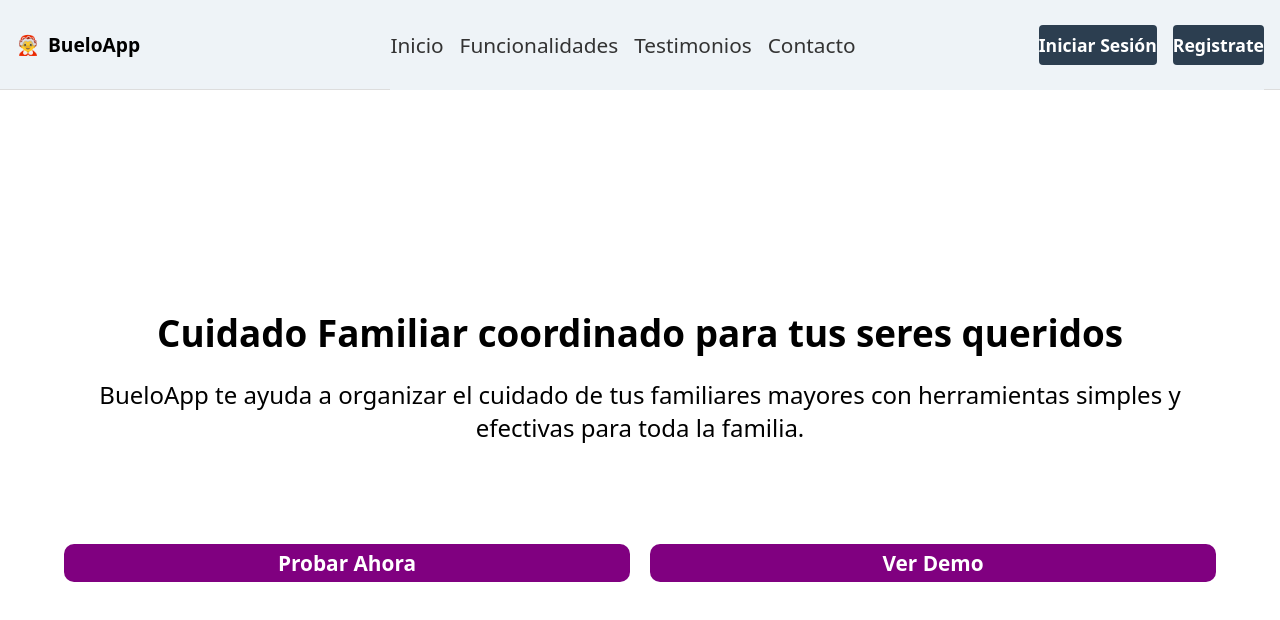
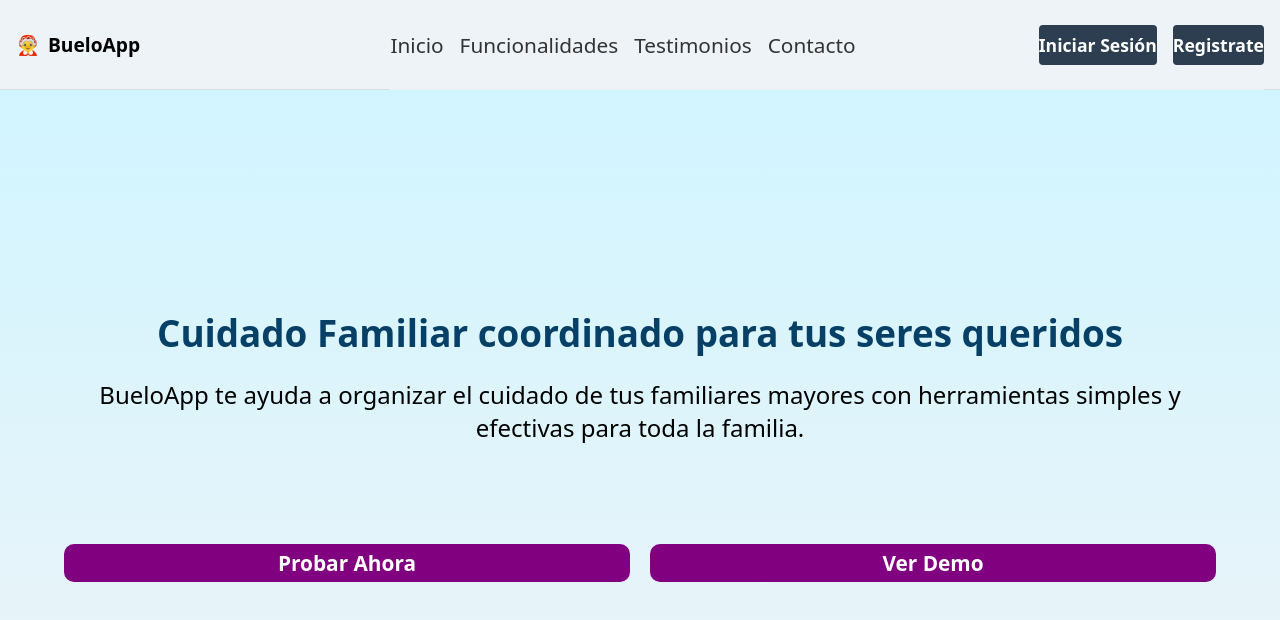
Before and after one commit to LautyDeveloper/buelo-landing, a React (Vite) app: page / in a window 1280 px wide. Shown: the top 620 px of the page. Built offline with nearby package versions, Linux system fonts and the light colour scheme.

Commit message:
Mejorando el Hero

```diff
--- a/src/views/Hero/components/header/header.css
+++ b/src/views/Hero/components/header/header.css
@@ -7,6 +7,7 @@ header {
   background-color: #EEF3F7;
   border-bottom: 1px solid #ddd;
   height: 90px;
+  max-width: 100vw;
 }
 
 .logo {
--- a/src/views/Hero/hero.css
+++ b/src/views/Hero/hero.css
@@ -8,7 +8,8 @@
   place-items: center;
   width: 100vw;
   min-height: calc(100vh - 90px);
-}
+  background: #d1f5ff;
+  background: linear-gradient(180deg, rgba(209, 245, 255, 1) 0%, rgba(238, 243, 247, 1) 100%);}
 
 .hero-container .hero-information{
   display: flex;
@@ -32,6 +33,7 @@
 
 .hero-container .hero-information .information-text h1{
   font-size: 2.3rem;
+  color: rgb(7, 64, 103);
 }
 
 .hero-container .hero-information .information-text p{
```
